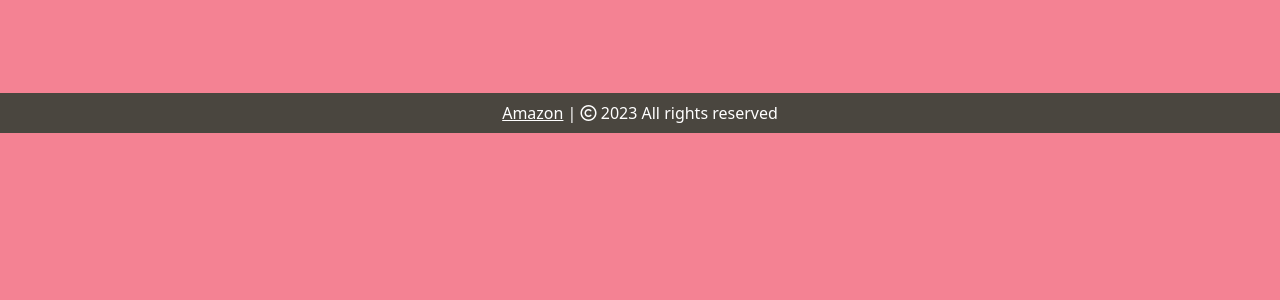
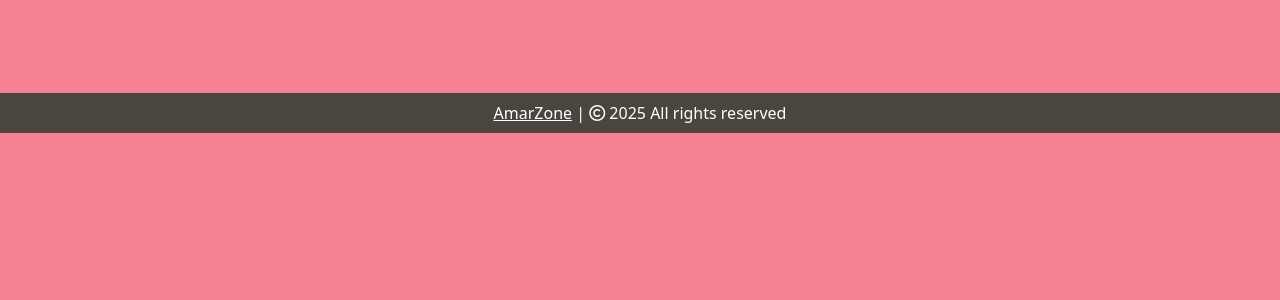
Before and after one commit to shakib003/B2C-MarketPlace, a Flask app: template website/templates/cart.html in a window 1280 px wide. Shown: the part 170-470 px from the top of the page. Run offline with Flask 3, Linux system fonts and the light colour scheme; the template is opened without the code that fills it, so the values that code supplies are empty; some libraries are stand-ins or nearby versions.

Commit message:
Update base.html

```diff
--- a/website/templates/base.html
+++ b/website/templates/base.html
@@ -128,8 +128,8 @@
       {% endblock %}
 
       <footer class="container-fluid  text-center p-2 mt-5" style="background-color: rgb(74, 70, 63); color: white;">
-        <a href="https://github.com/Frost-Codes" style="color: white;">Amazon</a> | <span>
-          <i class="fa-sharp fa-regular fa-copyright"></i></span> 2023 All rights reserved
+        <a href="https://github.com/shakib003/B2C-MarketPlace" style="color: white;">AmarZone</a> | <span>
+          <i class="fa-sharp fa-regular fa-copyright"></i></span> 2025 All rights reserved
 
       </footer>
 
```
